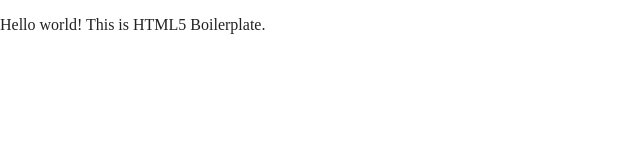
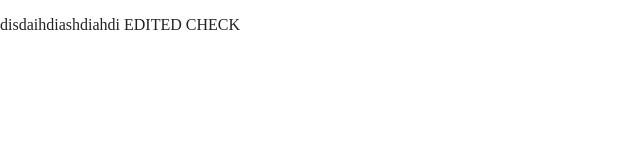
Before and after one commit to DiegoCong1/core-2-int-lab, a website built with Parcel: page index.html in a window 1280 px wide. Shown: the full height of the page, 0-640 px from the left. Built offline with nearby package versions, Linux system fonts and the light colour scheme.

Commit message:
Update index.html

```diff
--- a/index.html
+++ b/index.html
@@ -25,7 +25,7 @@
 <body>
 
   <!-- Add your site or application content here -->
-  <p>Hello world! This is HTML5 Boilerplate.</p>
+  <p>disdaihdiashdiahdi EDITED CHECK</p>
   <script src="js/vendor/modernizr-3.11.2.min.js"></script>
   <script src="js/plugins.js"></script>
   <script src="js/main.js"></script>
```
